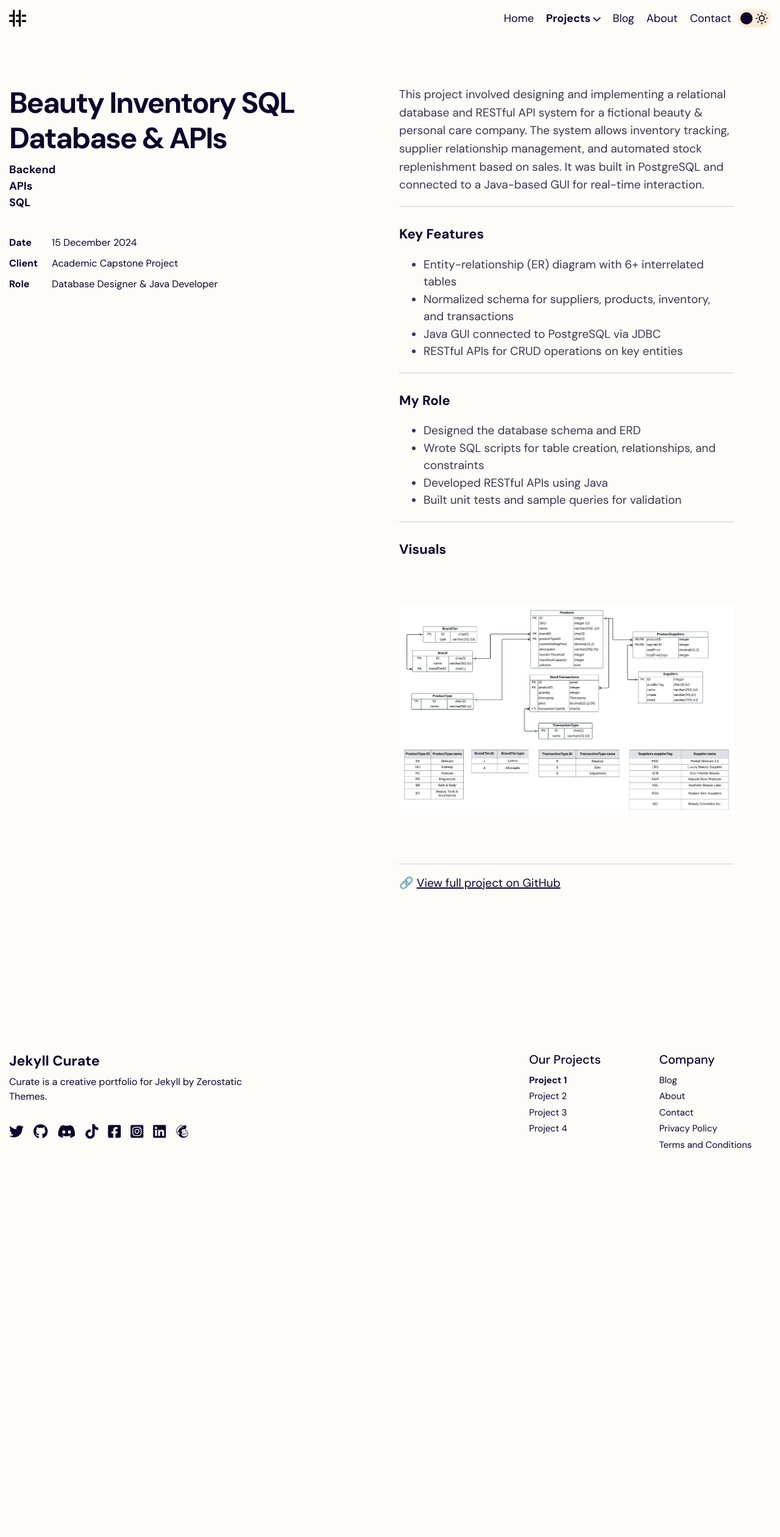
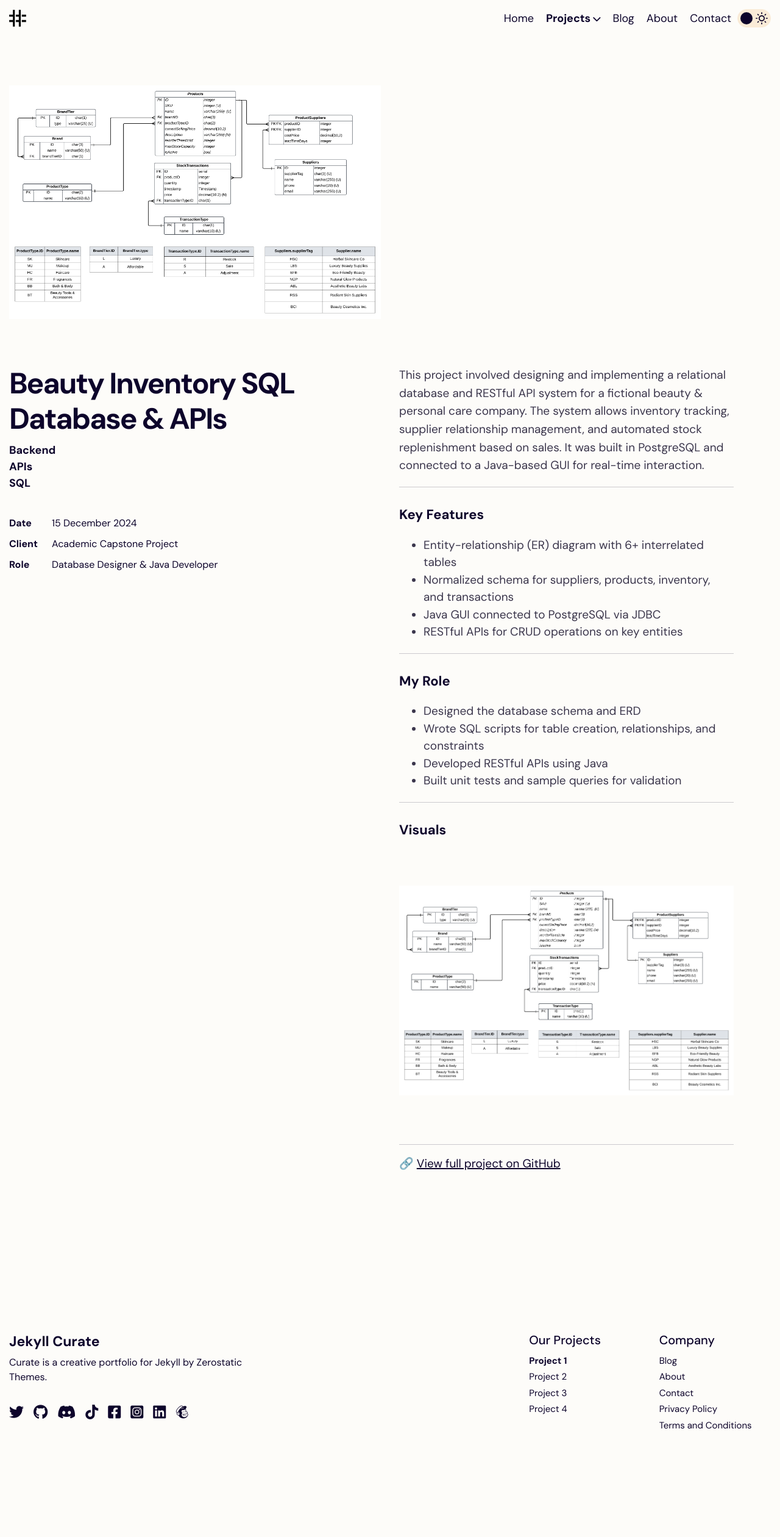
Before and after one commit to inaya-r/inaya-r.github.io, a Jekyll site: the page built from collections/_projects/project-1.md, in a window 1280 px wide. Shown: the whole page at 61% size. Built offline with Jekyll 4.4.1, drawn with Linux system fonts in a browser that asks for light colours; before the commit the page ends 2060 px from its top, so only the background shows below that.

Commit message:
putting schema image back in gallery

```diff
--- a/collections/_projects/project-1.md
+++ b/collections/_projects/project-1.md
@@ -10,6 +10,8 @@ categories: ["Backend", "APIs", "SQL"]
 client: "Academic Capstone Project"
 role: "Database Designer & Java Developer"
 gallery:
+    - image: "assets/images/beauty_inventory/beauty_inv_schema.png"
+
 ---
 
 This project involved designing and implementing a relational database and RESTful API system for a fictional beauty & personal care company. The system allows inventory tracking, supplier relationship management, and automated stock replenishment based on sales. It was built in PostgreSQL and connected to a Java-based GUI for real-time interaction.
```
